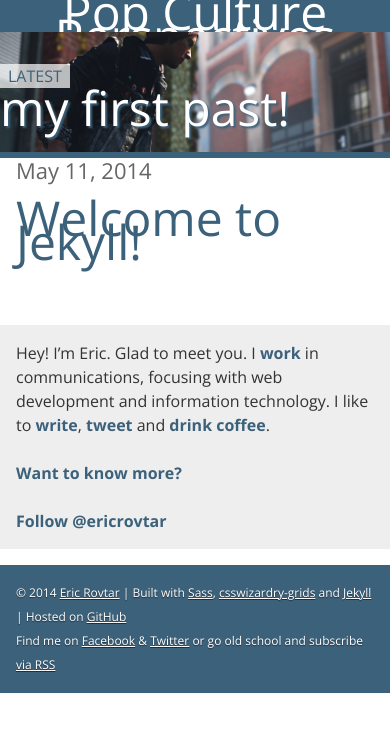
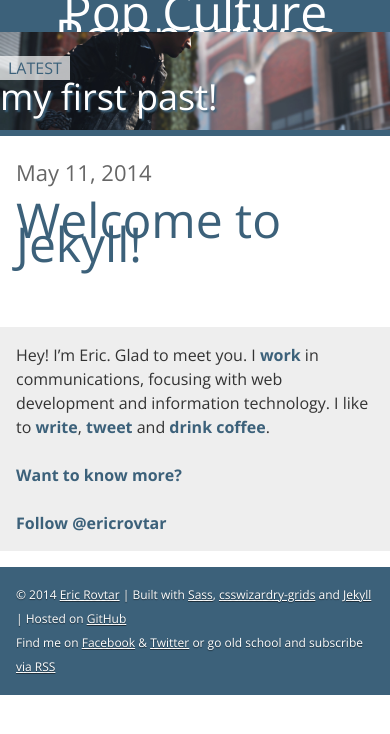
Before and after one commit to ericrovtar/ericrovtar.github.io, a Jekyll site: the page built from index.html, in a window 390 px wide. Shown: the top 734 px of the page. Built offline with Jekyll 4.4.1, drawn with Linux system fonts in a browser that asks for light colours; comment, search, counter and statistics services are not loaded.

Commit message:
Banner padding and font size adjust

```diff
--- a/styles/sass/styles.css
+++ b/styles/sass/styles.css
@@ -1307,7 +1307,10 @@ blockquote, p, .addBottomMargin {
     .banner {
       top: 0;
       height: auto;
-      padding: 1em 0; } }
+      margin-bottom: 24px;
+      padding-top: 1em;
+      padding-bottom: 1em;
+      font-size: 0.75em; } }
 
 .content a {
   color: #3c617a;
--- a/styles/styles.css
+++ b/styles/styles.css
@@ -1461,7 +1461,10 @@ blockquote, p, .addBottomMargin {
     .banner {
       top: 0;
       height: auto;
-      padding: 1em 0; } }
+      margin-bottom: 24px;
+      padding-top: 1em;
+      padding-bottom: 1em;
+      font-size: .75em; } }
 
 .content a {
   color: #3c617a;
```
Also changed, not shown: styles/sass/styles.scss (+5 -2 lines), 1 other file.
